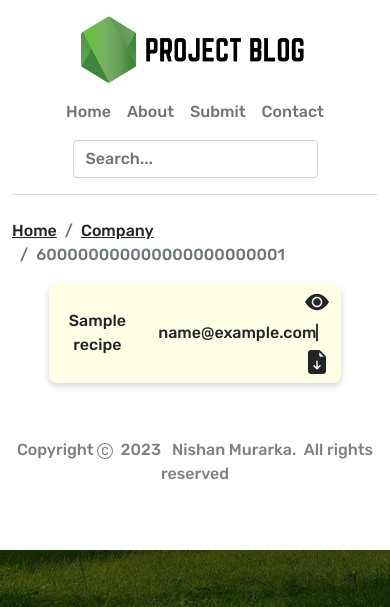
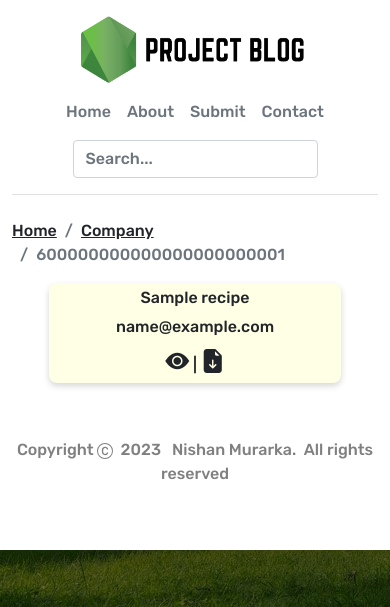
Before and after one commit to nishanmurarka/InterviewArchive.iiest, a Node server app: page /company/600000000000000000000001 in a window 390 px wide. Shown: the top 607 px of the page. Run offline with Node 20, Linux system fonts and the light colour scheme; tables that the repository leaves empty hold one stand-in row (values such as "Sample post"); some libraries are stand-ins or nearby versions.

Commit message:
mobile view updated

```diff
--- a/views/categories.ejs
+++ b/views/categories.ejs
@@ -12,9 +12,9 @@
   <% if(typeof categoryById!='undefined' && categoryById.length>0) { %>
     <% categoryById.forEach(function(recipe,index) { %>
       <div class="row category_link_new">
-        <div class="col-4"> <%- recipe.name %></div>
-        <div class="col-6"> <%- recipe.email %> </div>
-        <div class="col-2">
+        <div class="col-12 col-md-4"> <%- recipe.name %></div>
+        <div class="col-12 col-md-6"> <%- recipe.email %> </div>
+        <div class="col-12 col-md-2">
           <a href="/project/<%- recipe.id %>/view"><i style="font-size: x-large"; class="bi bi-eye-fill"></i></a>
           <span>|</span>
           <a href="/project/<%- recipe.id %>/download"><i style="font-size: x-large"; class="bi bi-file-earmark-arrow-down-fill"></i></a>
```
